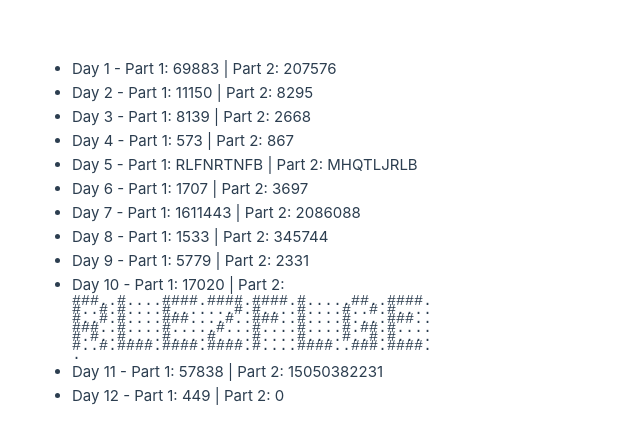
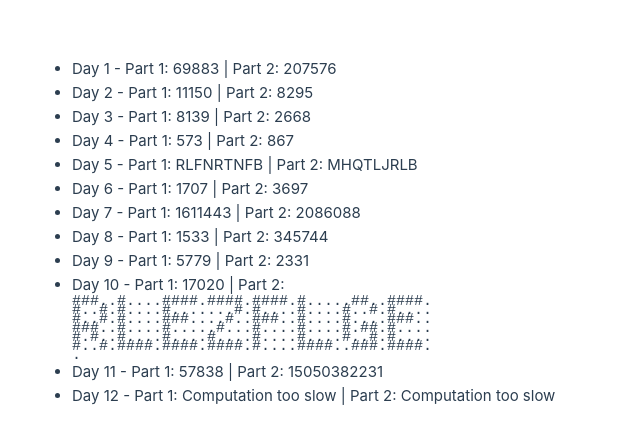
Before and after one commit to mareek/AdventOfCode2022, a Vue app in the folder advent-of-code/: page / in a window 1280 px wide. Shown: the part 168-612 px from the top of the page, without its empty margins (0-640 px from the left). Built offline with nearby package versions, Linux system fonts and the light colour scheme.

Commit message:
Day 12 : minor refactoring

```diff
--- a/advent-of-code/src/components/Day12.vue
+++ b/advent-of-code/src/components/Day12.vue
@@ -119,7 +119,6 @@ function getElevation(char: string): number {
 }
 
 function drawMap(map: map) {
-    const sizeFactor = 10;
     const canvasContext = canvasElement.value.getContext("2d");
 
     for (let y = 0; y < map.points.length; y++) {
@@ -127,10 +126,18 @@ function drawMap(map: map) {
         for (let x = 0; x < row.length; x++) {
             const point = row[x];
             const color = getColor(point);
-            canvasContext.fillStyle = color;
-            canvasContext.fillRect(x * sizeFactor, y * sizeFactor, sizeFactor, sizeFactor);
+            drawPoint(canvasContext, color, x, y);
         }
     }
+
+    drawPoint(canvasContext, "chartreuse", map.start.x, map.start.y);
+    drawPoint(canvasContext, "crimson", map.end.x, map.end.y);
+}
+
+function drawPoint(canvasContext: any, color: string, x: number, y: number) {
+    const sizeFactor = 10;
+    canvasContext.fillStyle = color;
+    canvasContext.fillRect(x * sizeFactor, y * sizeFactor, sizeFactor, sizeFactor);
 }
 
 function getColor(point: point) {
@@ -139,12 +146,13 @@ function getColor(point: point) {
 }
 
 function drawPath(points: point[]) {
-    const sizeFactor = 10;
     const canvasContext = canvasElement.value.getContext("2d");
     for (const point of points) {
-        canvasContext.fillStyle = "orangered";
-        canvasContext.fillRect(point.x * sizeFactor, point.y * sizeFactor, sizeFactor, sizeFactor);
+        drawPoint(canvasContext, "orange", point.x, point.y);
     }
+
+    const lastPoint = points[points.length - 1];
+    drawPoint(canvasContext, "crimson", lastPoint.x, lastPoint.y);
 }
 
 function computeShortestPath(map: map, startingPoint: point, abortDistance: number = Number.MAX_SAFE_INTEGER): point[] | undefined {
@@ -215,10 +223,14 @@ const part1 = computed(() => {
         return 0;
 
     const map = parseMap(input.value);
+    return "Computation too slow";
+    drawMap(map);
 
+    console.time("Dijkstra");
     const shortestPath = computeShortestPath(map, map.start)!;
-    //drawMap(map);
-    //drawPath(shortestPath);
+    console.timeLog("Dijkstra");
+
+    drawPath(shortestPath);
 
     return shortestPath?.length ?? 0;
 });
@@ -229,7 +241,8 @@ const part2 = computed(() => {
 
     const map = parseMap(input.value);
 
-    return 0; //too slow to compute
+    return "Computation too slow";
+
     const candidates: point[] = [];
     for (const row of map.points) {
         for (const point of row) {
@@ -247,7 +260,7 @@ const part2 = computed(() => {
         }
     }
 
-    //drawPath(selectedPath);
+    drawPath(selectedPath);
 
     return selectedPath.length;
 });
```
